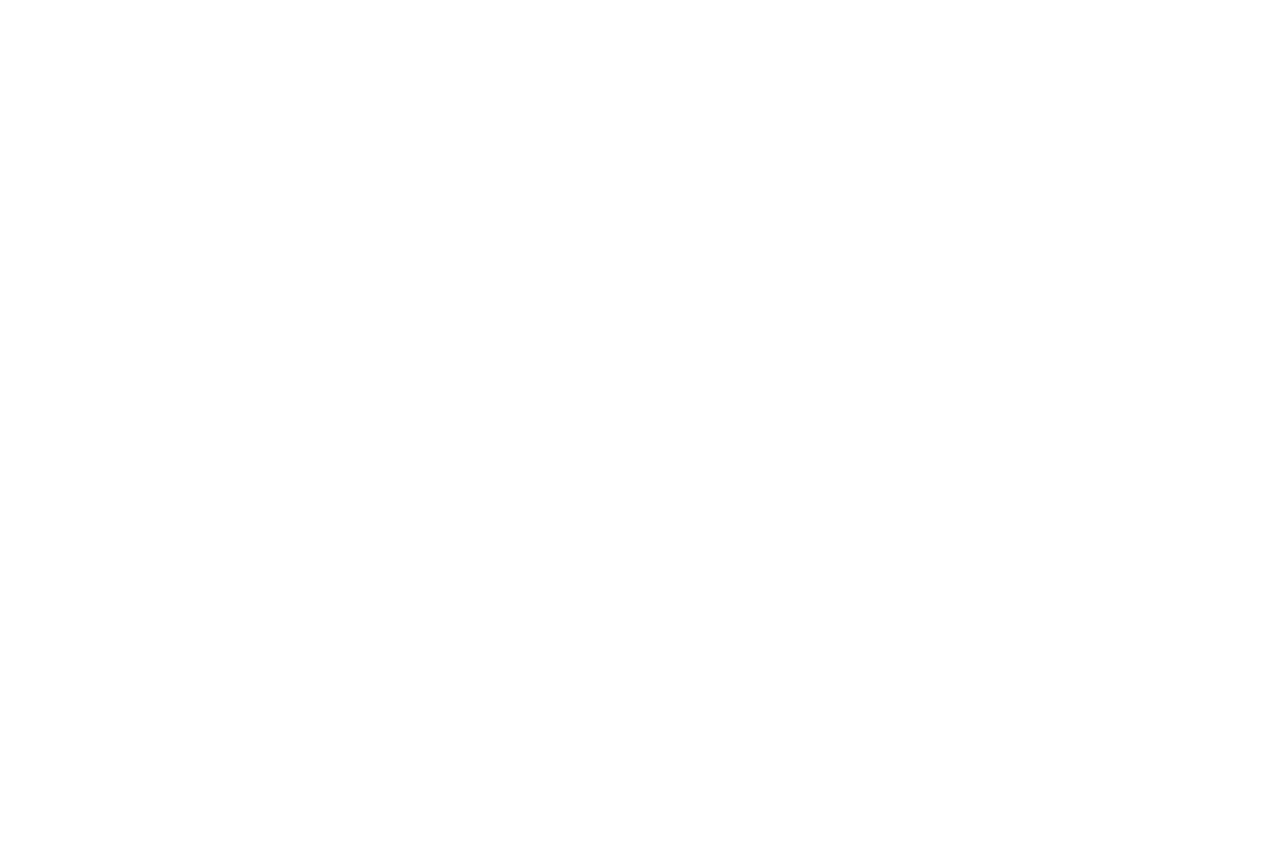
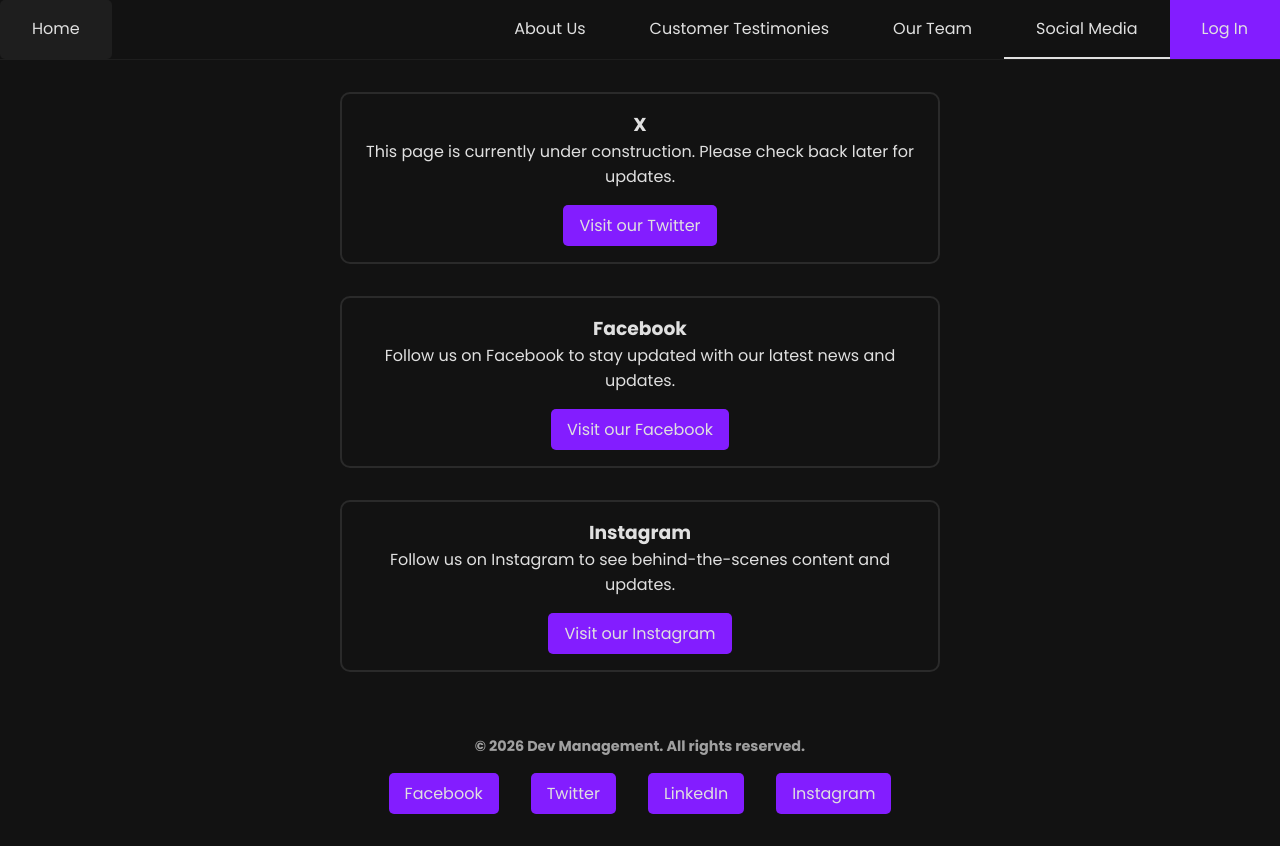
Before and after one commit to CamoBlamo/website-amdfsdfsdf, a website: page links.html in a window 1280 px wide. Before the commit the page ends 800 px from the top, so only its background shows below. Drawn offline with Linux system fonts and the light colour scheme.

Commit message:
Finished main portion.

```diff
--- a/links.html
+++ b/links.html
@@ -3,9 +3,58 @@
 <head>
     <meta charset="UTF-8">
     <meta name="viewport" content="width=device-width, initial-scale=1.0">
-    <title>Document</title>
+    <title>Dev management</title>
+    <script src="topbar.js" defer></script>
+    <link rel="stylesheet" href="opening-page-style.css">
+    <link rel="stylesheet" href="media-style.css">
 </head>
 <body>
+    <button id="open-sidebar-button" onclick="openSidebar()">
+    <svg xmlns="http://www.w3.org/2000/svg" height="24px" viewBox="0 -960 960 960" width="24px" fill="#fff"><path d="M120-240v-80h720v80H120Zm0-200v-80h720v80H120Zm0-200v-80h720v80H120Z"/></svg>
+</button>
 
+
+    <nav id="navbar">
+        <ul>
+            <li><button id="close-sidebar-button" onclick="closeSidebar()">
+                <svg xmlns="http://www.w3.org/2000/svg" height="24px" viewBox="0 -960 960 960" width="24px" fill="#fff"><path d="m256-200-56-56 224-224-224-224 56-56 224 224 224-224 56 56-224 224 224 224-56 56-224-224-224 224Z"/></svg>
+            </button></li>
+            <li class="home-li"><a href="opening-page.html">Home</a></li>
+            <li><a href="about-us.html">About Us</a></li>
+            <li><a href="testimonies.html">Customer Testimonies</a></li>
+            <li><a href="team.html">Our Team</a></li>
+            <li><a href="links.html" class="active-link">Social Media</a></li>
+            <li><a href="login.html" class="accent-link">Log In</a></li>
+        </ul>
+    </nav>
+
+<div class="x-box">
+    <h3 class="x">X</h3>
+    <p class="x-text">This page is currently under construction. Please check back later for updates.</p>
+    <a href="https://www.twitter.com/devmanagement" target="_blank" class="x-link">Visit our Twitter</a>
+</div>
+
+<div class="facebook-box">
+    <h3 class="facebook">Facebook</h3>
+    <p class="facebook-text">Follow us on Facebook to stay updated with our latest news and updates.</p>
+    <a href="https://www.facebook.com/devmanagement" target="_blank" class="facebook-link">Visit our Facebook</a>
+</div>
+
+<div class="instagram-box">
+    <h3 class="instagram">Instagram</h3>
+    <p class="instagram-text">Follow us on Instagram to see behind-the-scenes content and updates.</p>
+    <a href="https://www.instagram.com/devmanagement" target="_blank" class="instagram-link">Visit our Instagram</a>
+</div>
+
+    <footer>
+        <p id="copyrighttxt"><b>© 2026 Dev Management. All rights reserved.</b></p>
+
+        <div class="social-links">
+            <a href="https://www.facebook.com/devmanagement" target="_blank">Facebook</a>
+            <a href="https://www.twitter.com/devmanagement" target="_blank">Twitter</a>
+            <a href="https://www.linkedin.com/company/devmanagement" target="_blank">LinkedIn</a>
+            <a href="https://www.instagram.com/devmanagement" target="_blank">Instagram</a>
+        </div>
+    </footer>
 </body>
 </html>
--- /dev/null
+++ b/media-style.css
@@ -0,0 +1,71 @@
+@import url('https://fonts.googleapis.com/css2?family=Poppins:ital,wght@0,100;0,200;0,300;0,400;0,500;0,600;0,700;0,800;0,900;1,100;1,200;1,300;1,400;1,500;1,600;1,700;1,800;1,900&display=swap');
+
+:root{
+    --base-clr: #121212;               /* main background, dark black/grey */
+    --line-clr: #2a2a2a;               /* borders / dividers */
+    --hover-clr: #1e1e1e;              /* hover for cards, sidebar, buttons */
+    --text-clr: #e0e0e0;               /* main text */
+    --accent-clr: #831dff;             /* small pop for links/buttons */
+    --secondary-text-clr: #a0a0a0;     /* secondary text / placeholders */
+}
+*{
+    margin: 0;
+    padding: 0;
+}
+html{
+    font-family: Poppins, 'Segoe UI', sans-serif, system-ui, -apple-system, BlinkMacSystemFont, 'Segoe UI', Roboto, Oxygen, Ubuntu, Cantarell, 'Open Sans', 'Helvetica Neue', sans-serif;
+    font-size: 12pt;
+    color: var(--text-clr);
+    text-align: center;
+    scroll-behavior: smooth;
+}
+.x-box{
+    border: 2px solid var(--line-clr);
+    border-radius: 10px;
+    padding: 1em;
+    margin: 2em auto;
+    width: max(40%, 600px);
+}
+.facebook-box{
+    border: 2px solid var(--line-clr);
+    border-radius: 10px;
+    padding: 1em;
+    margin: 2em auto;
+    width: max(40%, 600px);
+}
+.instagram-box{
+    border: 2px solid var(--line-clr);
+    border-radius: 10px;
+    padding: 1em;
+    margin: 2em auto;
+    width: max(40%, 600px);
+}
+.instagram-box .instagram-link, .facebook-box .facebook-link, .x-box .x-link{
+    display: inline-block;
+    margin-top: 1em;
+    padding: 0.5em 1em;
+    background-color: var(--accent-clr);
+    color: var(--text-clr);
+    text-decoration: none;
+    border-radius: 5px;
+    transition: background-color 150ms ease;
+}
+.instagram-box .instagram-link:hover, .facebook-box .facebook-link:hover, .x-box .x-link:hover{
+    background-color: var(--hover-clr);
+}
+a{
+    color: var(--text-clr);
+    text-decoration: none;
+}
+footer a{
+    margin: 0 0.5em;
+    padding: 0.5em 1em;
+    background-color: var(--accent-clr);
+    color: var(--text-clr);
+    text-decoration: none;
+    border-radius: 5px;
+    transition: background-color 150ms ease;
+}
+footer a:hover{
+    background-color: var(--hover-clr);
+}
--- a/opening-page-style.css
+++ b/opening-page-style.css
@@ -228,3 +228,15 @@
 footer #copyrighttxt{
     font-size: 0.9rem;
 }
+footer a{
+    margin: 0 0.5em;
+    padding: 0.5em 1em;
+    background-color: var(--accent-clr);
+    color: var(--text-clr);
+    text-decoration: none;
+    border-radius: 5px;
+    transition: background-color 150ms ease;
+}
+footer a:hover{
+    background-color: var(--hover-clr);
+}
--- a/team-style.css
+++ b/team-style.css
@@ -17,10 +17,64 @@
     font-size: 12pt;
     color: var(--text-clr);
     text-align: center;
+    scroll-behavior: smooth;
 }
-body{
-    min-height: 100vh;
-    background-size: cover;
-    background-position: right;
-    overflow: hidden;
+.team-heading{
+    font-size: 30px;
+    line-height: 1.6;
+    color: var(--text-clr);
+    text-align: center;
+    border: 2px solid var(--line-clr);
+    border-radius: 20px;
+    padding: 0.5em;
+    margin: 1em auto;
+    width: max(40%, 600px);
 }
+.os-members{
+    font-size: 18px;
+    line-height: 1.6;
+    color: var(--text-clr);
+    text-align: center;
+    border: 2px solid var(--line-clr);
+    border-radius: 20px;
+    padding: 0.5em;
+    margin: 1em auto;
+    width: max(40%, 600px);
+}
+.exec-team{
+    font-size: 18px;
+    line-height: 1.6;
+    color: var(--text-clr);
+    text-align: center;
+    border: 2px solid var(--line-clr);
+    border-radius: 20px;
+    padding: 0.5em;
+    margin: 1em auto;
+    width: max(40%, 600px);
+}
+.staff-members{
+    font-size: 18px;
+    line-height: 1.6;
+    color: var(--text-clr);
+    text-align: center;
+    border: 2px solid var(--line-clr);
+    border-radius: 20px;
+    padding: 0.5em;
+    margin: 1em auto;
+    width: max(40%, 600px);
+}
+.member{
+    border: 2px solid var(--line-clr);
+    border-radius: 20px;
+    padding: 0.5em;
+    margin: 1em auto;
+    width: max(30%, 400px);
+}
+.member-photo{
+    width: 50px;
+    height: 50px;
+    border-radius: 50%;
+    object-fit: cover;
+    margin-bottom: 1em;
+    align-items: right;
+}
--- a/testimonies-style.css
+++ b/testimonies-style.css
@@ -55,7 +55,7 @@
     border-width: 2px;
     border-style: solid;
     border-radius: 10px;
-    border-color: var(--border-clr);
+    border-color: var(--line-clr);
     width: fit-content;
     align-items: center;
     justify-content: center;
@@ -65,7 +65,7 @@
     border-width: 2px;
     border-style: solid;
     border-radius: 10px;
-    border-color: var(--border-clr);
+    border-color: var(--line-clr);
     width: fit-content;
     align-items: center;
     justify-content: center;
```
Also changed, not shown: about-us.html (+2 -2 lines), dashboard.html (renamed from mainpage.html, +2 -3 lines), team.html (+41 -8 lines), testimonies.html (+14 -2 lines), AssetImages/IMG_1222.jpg (added), dashboard.js (added), developer-space.css (added), developerspaces.html (added).
